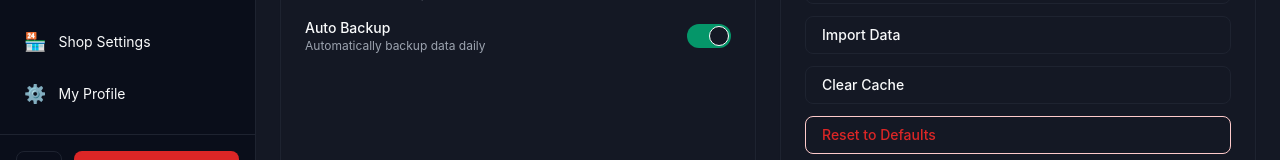
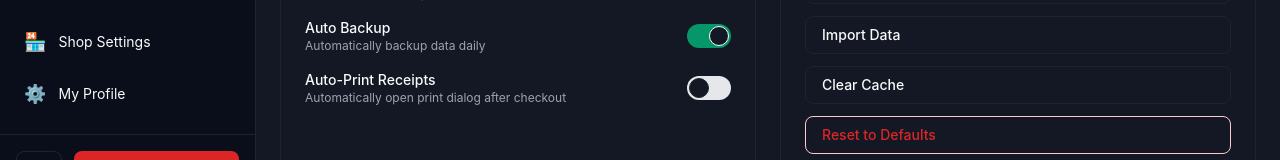
Before and after one commit to brunowachira001-coder/smart-pos-system, a Next.js app: page /settings in a window 1280 px wide. Shown: the part 622-782 px from the top of the page. Built offline with nearby package versions, Linux system fonts and the light colour scheme; no server answers; the database is empty.

Commit message:
Add automatic receipt printing option with toggle in settings

```diff
--- a/components/ReceiptPrint.tsx
+++ b/components/ReceiptPrint.tsx
@@ -37,6 +37,24 @@ interface ReceiptPrintProps {
 
 export default function ReceiptPrint({ data, onClose }: ReceiptPrintProps) {
   // Cache bust v2
+  const [autoPrintEnabled, setAutoPrintEnabled] = React.useState(false);
+
+  // Check if auto-print is enabled
+  React.useEffect(() => {
+    const autoPrint = localStorage.getItem('autoPrintReceipt');
+    setAutoPrintEnabled(autoPrint === 'true');
+  }, []);
+
+  // Auto-print when receipt loads if enabled
+  React.useEffect(() => {
+    if (autoPrintEnabled && data) {
+      // Small delay to ensure receipt is fully rendered
+      setTimeout(() => {
+        window.print();
+      }, 500);
+    }
+  }, [autoPrintEnabled, data]);
+
   const handlePrint = () => {
     window.print();
   };
--- a/pages/settings.tsx
+++ b/pages/settings.tsx
@@ -217,6 +217,26 @@ export default function Settings() {
                 <div className="w-11 h-6 bg-gray-200 peer-focus:outline-none peer-focus:ring-4 peer-focus:ring-emerald-300 rounded-full peer peer-checked:after:translate-x-full peer-checked:after:border-white after:content-[''] after:absolute after:top-[2px] after:left-[2px] after:bg-[var(--card-bg)] after:border-[var(--border-color)] after:border after:rounded-full after:h-5 after:w-5 after:transition-all peer-checked:bg-emerald-600"></div>
               </label>
             </div>
+            <div className="flex items-center justify-between">
+              <div>
+                <p className="text-sm font-medium text-[var(--text-primary)]">Auto-Print Receipts</p>
+                <p className="text-xs text-[var(--text-secondary)]">Automatically open print dialog after checkout</p>
+              </div>
+              <label className="relative inline-flex items-center cursor-pointer">
+                <input
+                  type="checkbox"
+                  checked={typeof window !== 'undefined' && localStorage.getItem('autoPrintReceipt') === 'true'}
+                  onChange={(e) => {
+                    if (typeof window !== 'undefined') {
+                      localStorage.setItem('autoPrintReceipt', e.target.checked.toString());
+                      showToast(e.target.checked ? 'Auto-print enabled' : 'Auto-print disabled', 'success');
+                    }
+                  }}
+                  className="sr-only peer"
+                />
+                <div className="w-11 h-6 bg-gray-200 peer-focus:outline-none peer-focus:ring-4 peer-focus:ring-emerald-300 rounded-full peer peer-checked:after:translate-x-full peer-checked:after:border-white after:content-[''] after:absolute after:top-[2px] after:left-[2px] after:bg-[var(--card-bg)] after:border-[var(--border-color)] after:border after:rounded-full after:h-5 after:w-5 after:transition-all peer-checked:bg-emerald-600"></div>
+              </label>
+            </div>
           </div>
         </div>
 
```
Also changed, not shown: 1 other file (tests, documents, lock files or other folders).
